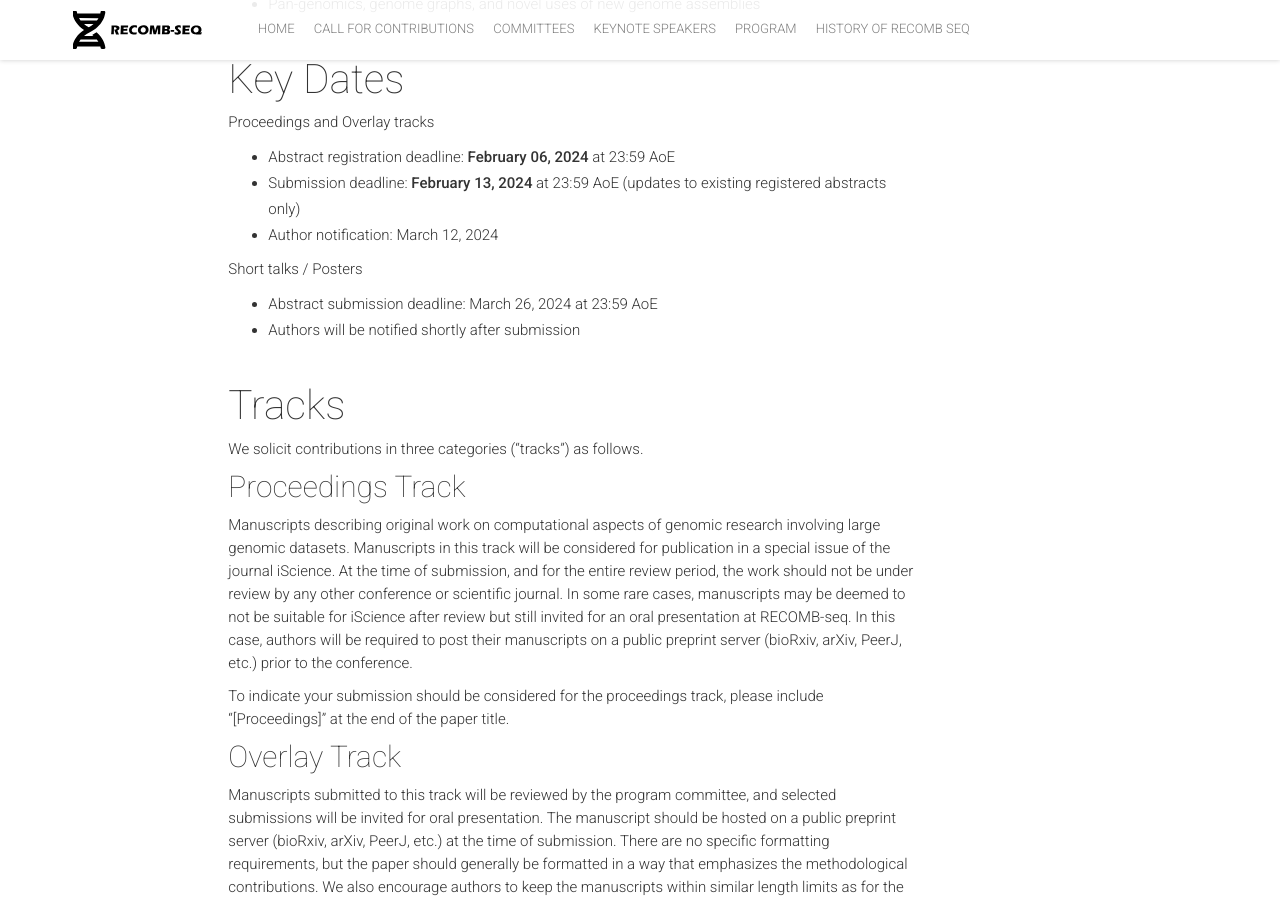
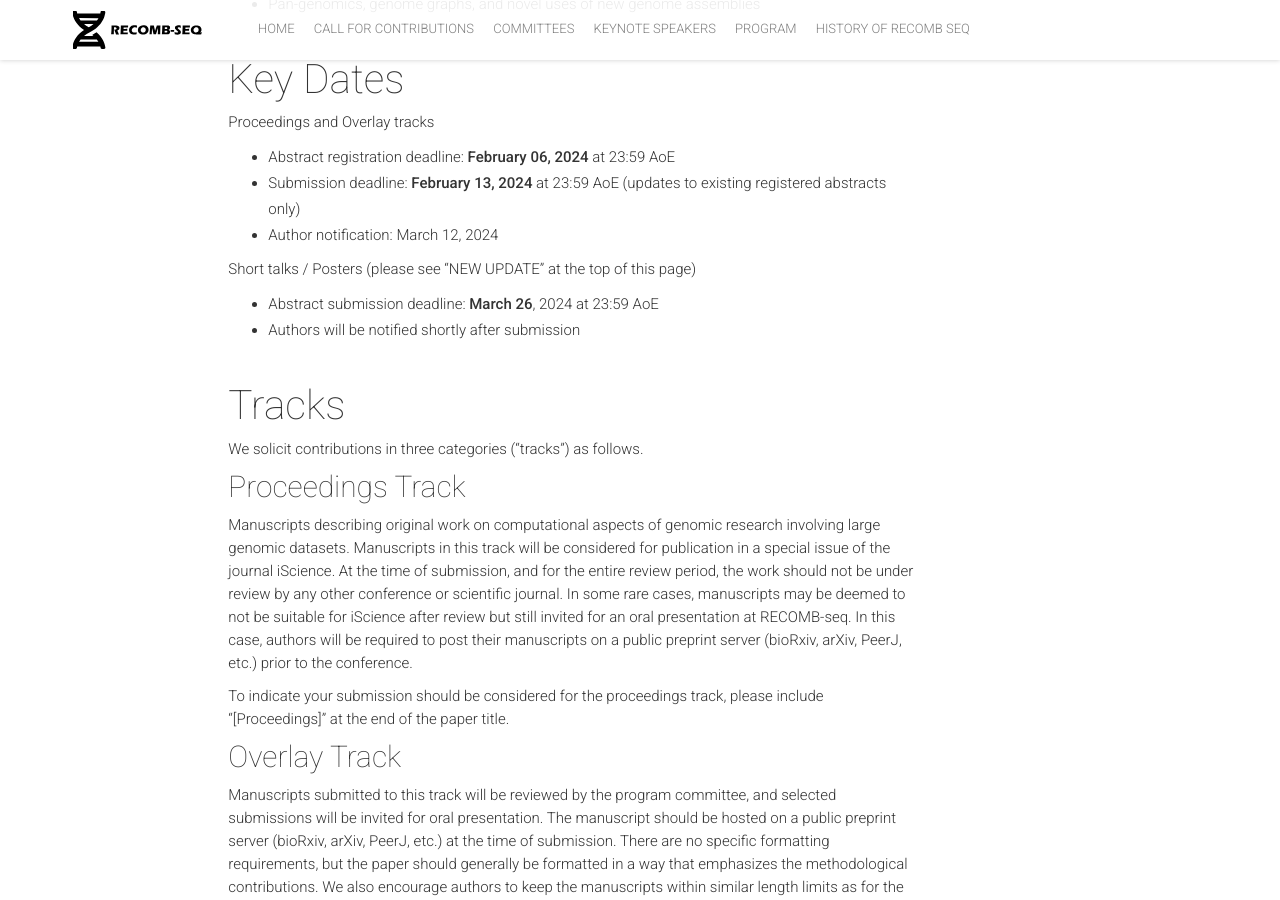
Before and after one commit to recomb-seq/recomb-seq.github.io, a Jekyll site: the page built from _paper-calls/RECOMB-2024-CfP.md, in a window 1280 px wide and 900 px high, scrolled down 1393 px. Built offline with Jekyll 4.4.1, drawn with Linux system fonts in a browser that asks for light colours; nearby versions of some CDN libraries; comment, search, counter and statistics services are not loaded; some of the changed text lies outside the part shown.

Commit message:
update poster

```diff
--- a/_paper-calls/RECOMB-2024-CfP.md
+++ b/_paper-calls/RECOMB-2024-CfP.md
@@ -5,7 +5,7 @@
 ---
 #### NEW UPDATE: RECOMB-seq 2024 Call for Posters
 
- * Abstract submission deadline: March 26, 2024 at 23:59 AoE
+ * Abstract submission deadline: **March 26**, 2024 at 23:59 AoE
  * Authors will be notified shortly after submission
 
 Regular abstracts describing original work, including software applications. These will be considered for short oral presentations or posters. A 1-2 page abstract describing the methods and key results should be submitted via the EasyChair system. Please include “[Posters]” at the end of the paper title.
@@ -39,9 +39,9 @@
  * Submission deadline: **February 13, 2024** at 23:59 AoE (updates to existing registered abstracts only)
  * Author notification: March 12, 2024
 
-Short talks / Posters
+Short talks / Posters (please see "NEW UPDATE" at the top of this page)
 
- * Abstract submission deadline: March 26, 2024 at 23:59 AoE
+ * Abstract submission deadline: **March 26**, 2024 at 23:59 AoE
  * Authors will be notified shortly after submission
 
 #### Tracks
```
